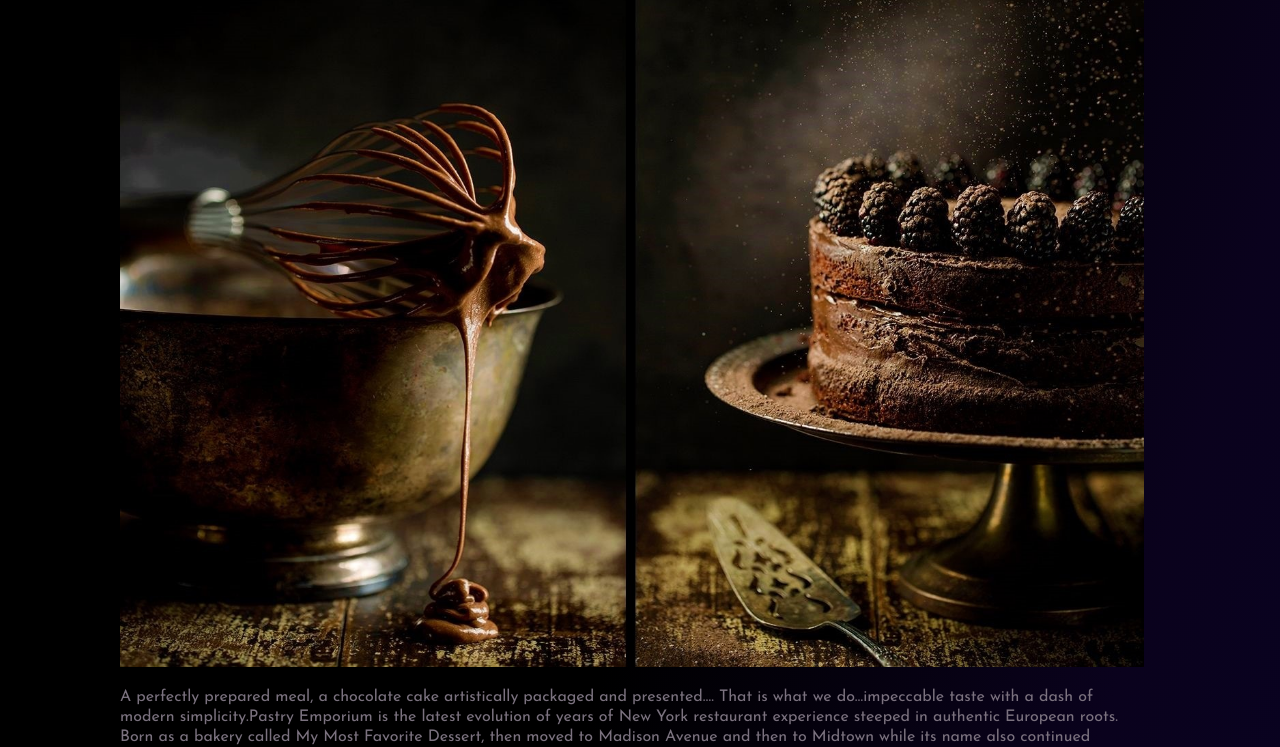
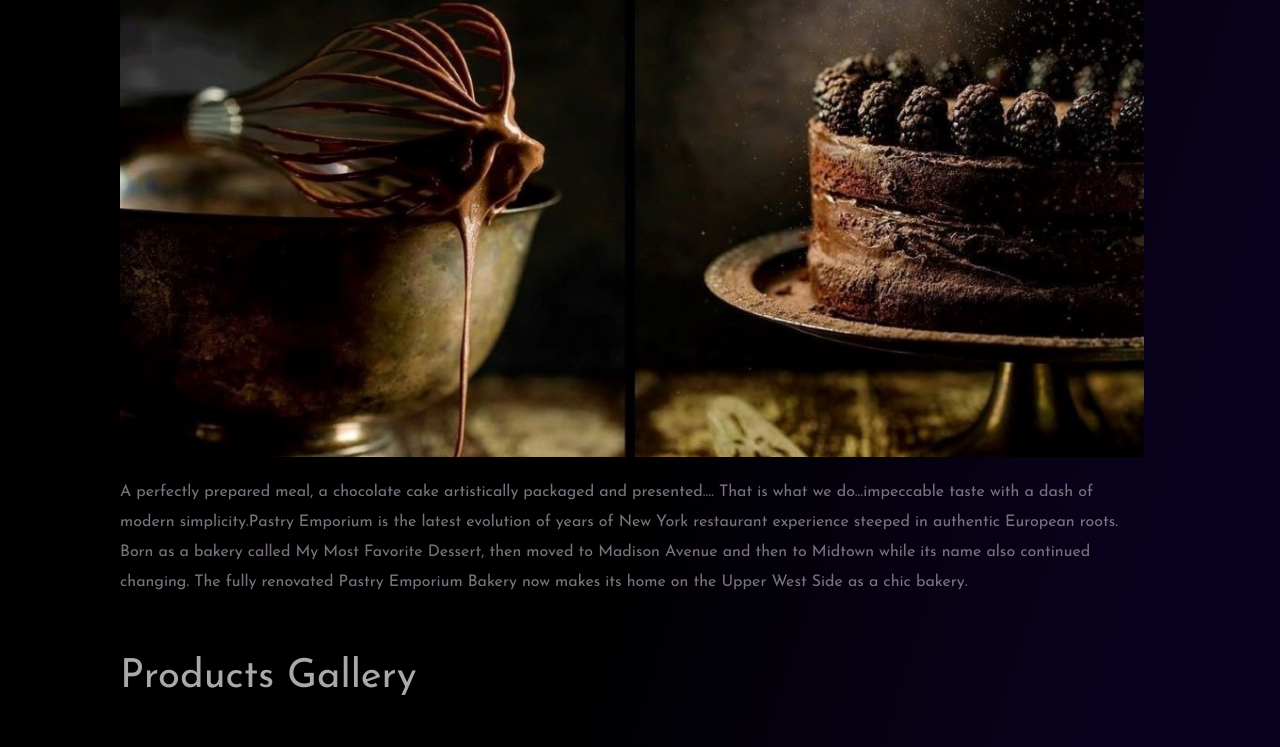
Before and after one commit to juliagranada/pastry, a website: page index.html in a window 1280 px wide. Shown: the part 131-878 px from the top of the page. Drawn offline with nearby package versions, Linux system fonts and the light colour scheme.

Commit message:
Modifiqué tamaño de la foto de portada.

```diff
--- a/hoja_de_estilos.css
+++ b/hoja_de_estilos.css
@@ -58,8 +58,9 @@ a:hover {
   margin-left: 120px;
   margin-right: 120px; }
 
+
 .content p {
-  line-height: 20px;
+  line-height: 30px;
   color: #7b727f;
   margin-top: 20px; }
 
--- a/index.html
+++ b/index.html
@@ -68,7 +68,7 @@
 
 		<section class="main">
 
-			<div class="img"><img src="images/portadas.jpg" alt="Cake" title="Cake" width="100%" /></div>
+			<div class="img"><img src="images/portada.jpg" alt="Cake" title="Cake" width="100%" /></div>
 
 			<div class="content">
 
--- a/styles/styles.css
+++ b/styles/styles.css
@@ -87,8 +87,10 @@ body {
 }
 
 
+
+
 .content p {
-	line-height: 20px;
+	line-height: 30px;
 	color: #7b727f;
 	margin-top: 20px;
 }
```
Also changed, not shown: pages/menu.html (+6 -6 lines), images/portada.jpg (added), images/portadas.jpg (deleted).
